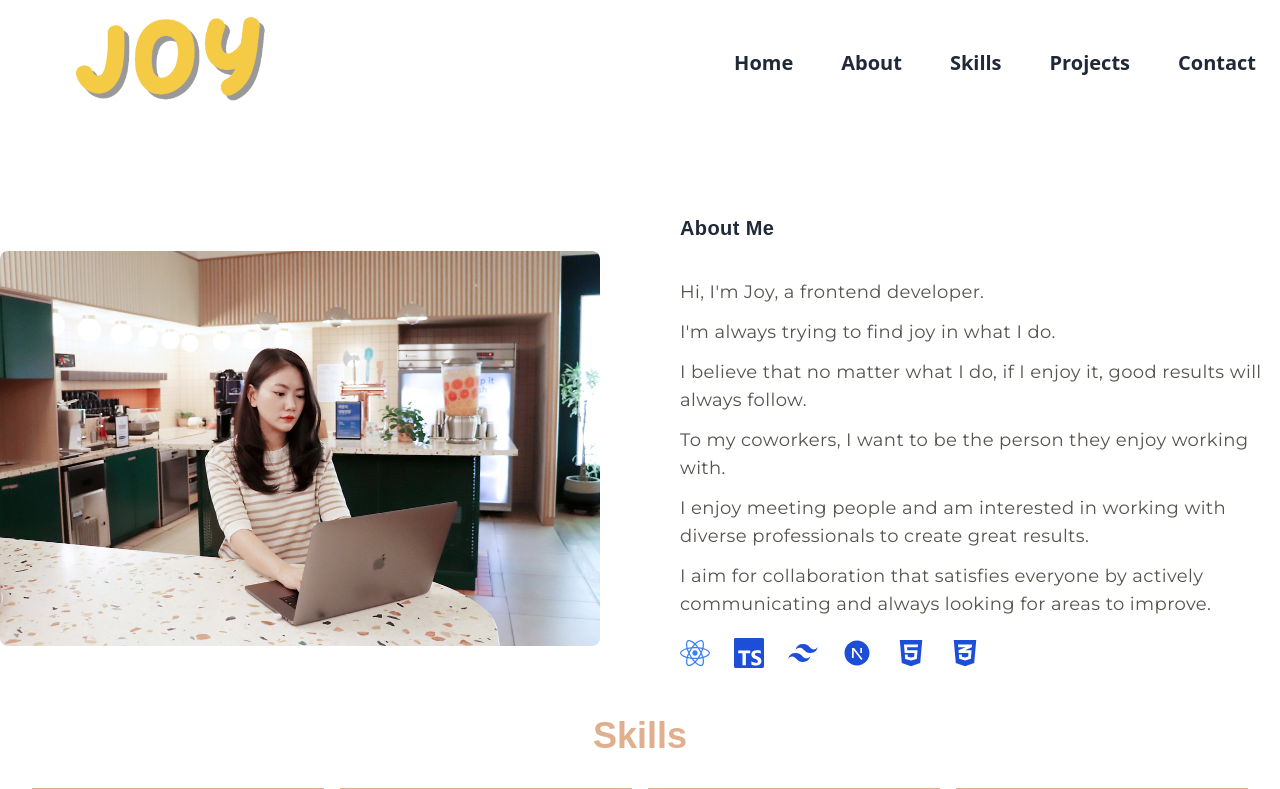
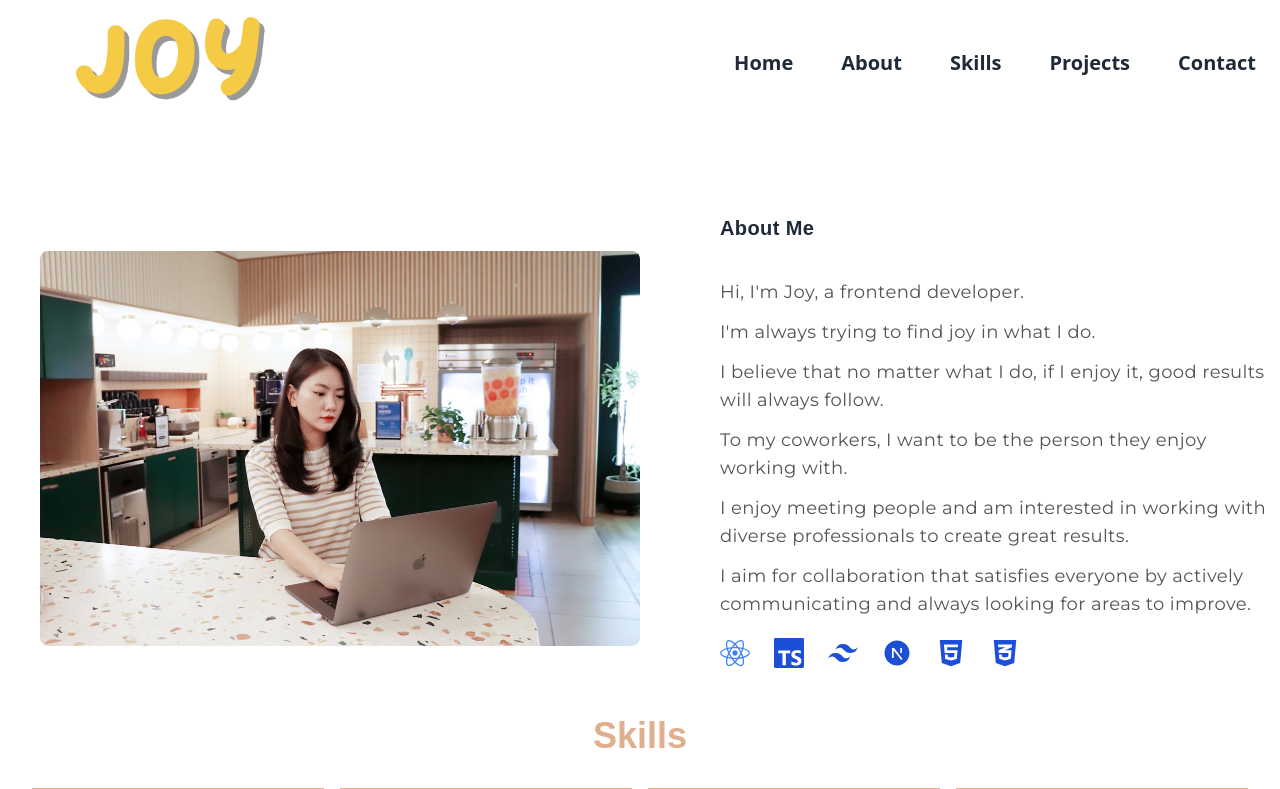
Before and after one commit to joyy-frontend/portfolio, a React (Create React App) app: page / in a window 1280 px wide. Shown: the top 789 px of the page. Built offline with nearby package versions, Linux system fonts and the light colour scheme; a web font is replaced by a local one.

Commit message:
add another profile

```diff
--- a/src/components/section/About.tsx
+++ b/src/components/section/About.tsx
@@ -1,6 +1,7 @@
 import React, { useEffect, useState } from 'react'
 import AboutContent from '../about/AboutContent';
 import { AnimatePresence, Variants, motion, useAnimation } from 'framer-motion';
+import profile from '../../assets/images/joy_coding.jpg';
 
 const Home:React.FC = () => {
   const [showInitialMsg, setShowInitialMsg] = useState<boolean>(true);
@@ -94,14 +95,15 @@ const Home:React.FC = () => {
       } */}
       <div id='about' className='flex justify-center items-center p-0 m-0 mt-2'>
         <img
-          src="/images/joy-profile.jpg"
+          src='/images/joy-profile.jpg'
           alt="Profile"
           width={600}
           height={400}
           fetchPriority="high"
-          className="profile-img rounded-lg object-cover mt-12 sm:mt-14 md:mt-16 lg:mt-20"
+          className="profile-img rounded-lg object-cover mt-12 sm:mt-14 md:mt-16 lg:mt-20 lg:ml-10"
         />
         <AboutContent />
+
       </div>
     </AnimatePresence>
   )
```
